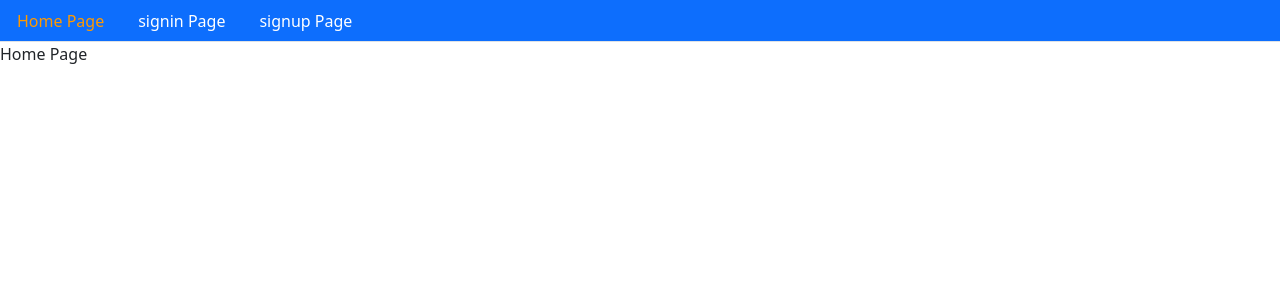
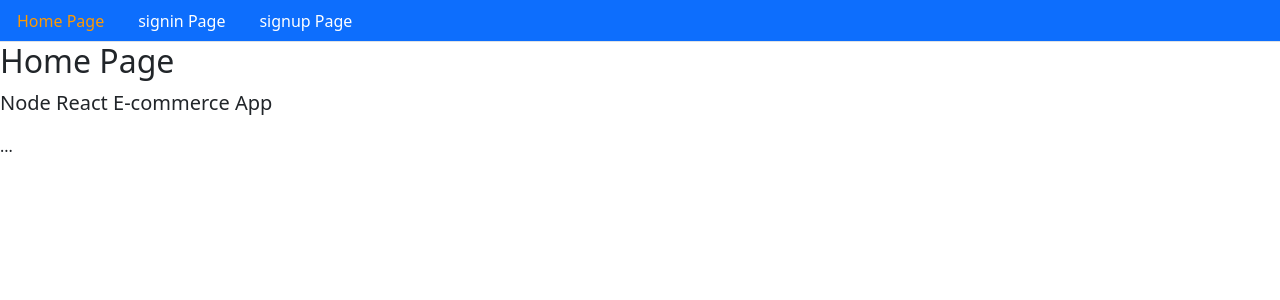
Before and after one commit to 94edwin89/E-COMMERCE-FRONT, a React (Create React App) app: page / in a window 1280 px wide. Shown: the top 300 px of the page. Built offline with nearby package versions, Linux system fonts and the light colour scheme.

Commit message:
Shared layout component

```diff
--- a/src/Routes.js
+++ b/src/Routes.js
@@ -3,14 +3,14 @@
 import Signup from "./user/Signup";
 import Signin from "./user/Signin";
 import Home from "./core/Home";
-import Menu from "./core/Menu";
+
+
 
 const Routes =()=>{
 
     return (
 
     <BrowserRouter>
-    <Menu/>
         <Switch>
             <Route path="/" exact component={Home}/>
             <Route path="/signin" exact component={Signin}/>
--- a/src/core/Home.js
+++ b/src/core/Home.js
@@ -1,5 +1,10 @@
 import React from "react";
+import Layout from "./Layout";
 
-const Home= ()=> <div>Home Page</div>
 
+const Home= ()=> (
+    <Layout title="Home Page" description="Node React E-commerce App" >
+        ...
+    </Layout>
+    )
 export default Home;
--- /dev/null
+++ b/src/core/Layout.js
@@ -0,0 +1,20 @@
+import React from "react";
+import Menu from "./Menu";
+
+const Layout = ({
+  title = "Title",
+  description = "Description",
+  className,
+  children,
+}) => (
+  <div>
+    <Menu/>
+    <div className="jumbotron">
+      <h2>{title}</h2>
+      <p className="lead">{description}</p>
+    </div>
+    <div className={className}>{children}</div>
+  </div>
+);
+
+export default Layout;
--- a/src/user/Signin.js
+++ b/src/user/Signin.js
@@ -1,5 +1,10 @@
 import React from "react";
 
-const Signin = ()=> <div>signin</div>
+import Layout from "../core/Layout";
 
+const Signin = ()=> (
+    <Layout title="Signin Page" description="Signin to Node React E-commerce App" >
+        ...
+    </Layout>
+    )
 export default Signin;
--- a/src/user/Signup.js
+++ b/src/user/Signup.js
@@ -1,5 +1,10 @@
 import React from "react";
+import Layout from "../core/Layout";
 
-const Signup = ()=> <div>signup</div>
+const Signup = () => (
+  <Layout title="Signup Page" description="Signup to Node React E-commerce App">
+    ...
+  </Layout>
+);
 
 export default Signup;
```
